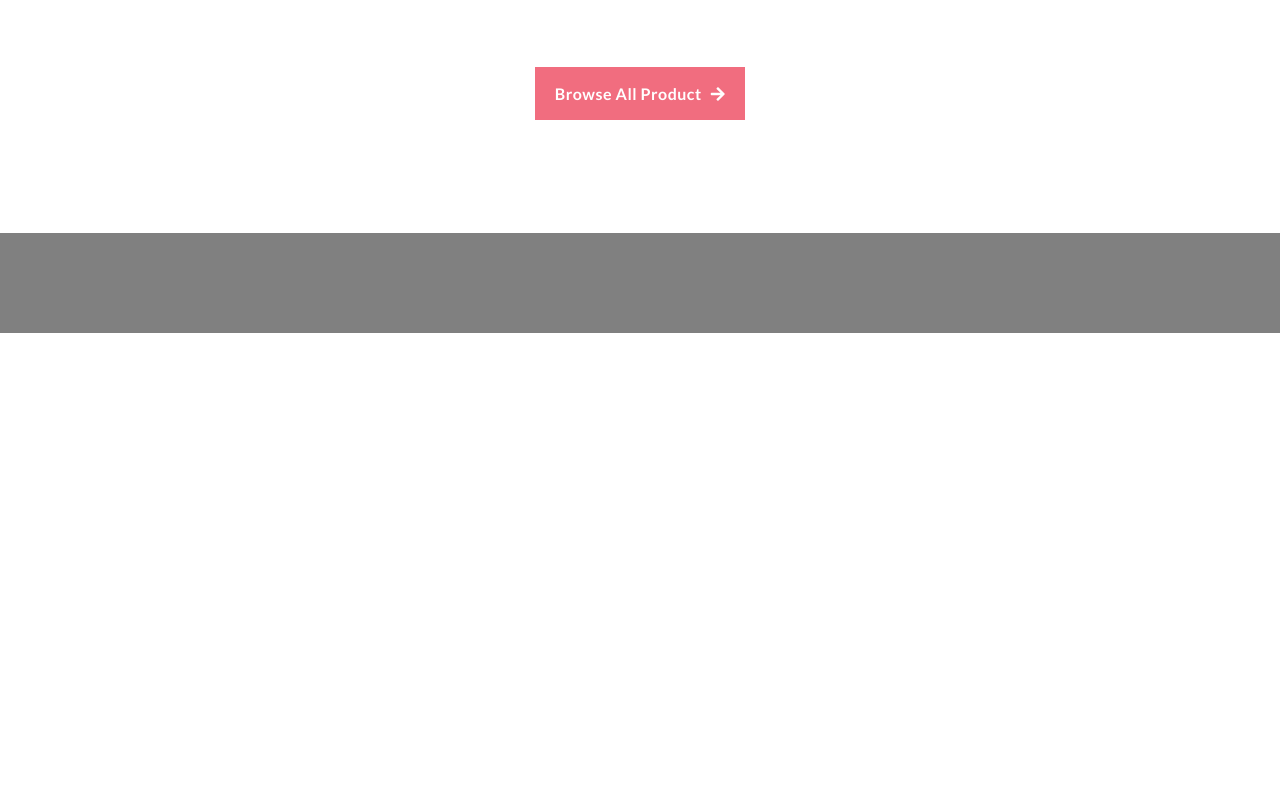
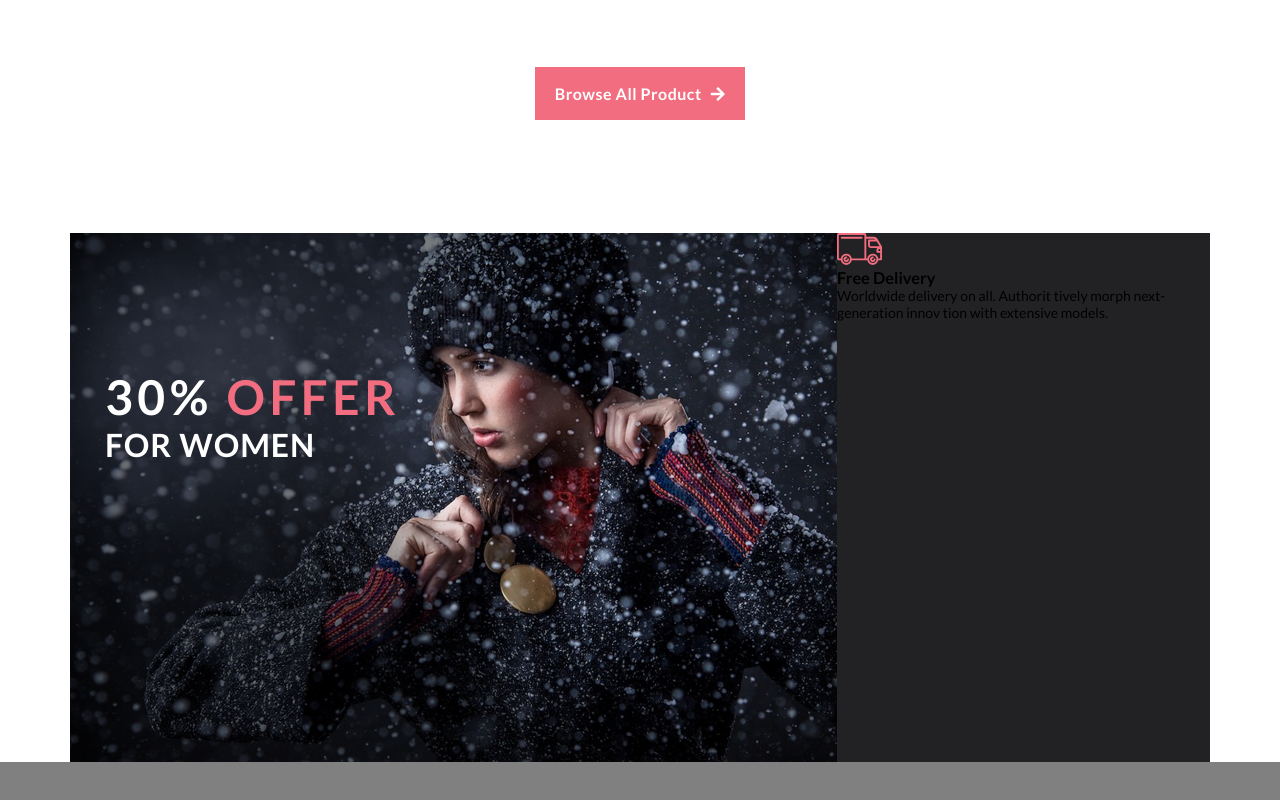
Before and after one commit to konboo/Lesson-1, a plain HTML site: page index.html in a window 1280 px wide. Shown: the part 2693-3493 px from the top of the page. Before the commit the page ends 3026 px from the top, so only its background shows below. Drawn offline with Linux system fonts and the light colour scheme.

Commit message:
create new content section and start adding styles

```diff
--- a/#source/scss/style.scss
+++ b/#source/scss/style.scss
@@ -328,6 +328,49 @@ li {
 .fa-arrow-right {
 	padding-left: 9px;
 }
+.offer {
+	display: flex;
+}
+.offer__left {
+	background: url(../img/offer/1.png) no-repeat;
+	position: relative;
+}
+.overlay {
+	width: 767px;
+	height: 529px;
+}
+
+
+.offer__left-content {
+	position: absolute;
+	top: 135px;
+	left: 35px;
+	max-width: 300px;
+	color: #ffffff;
+	font-size: 32px;
+	font-weight: 700;
+	text-transform: uppercase;
+	letter-spacing: 4.5px;
+	& span {
+		color: #f16d7f;
+	}
+	& p {
+		letter-spacing: 0.9px;
+	}
+}
+.offer__right {
+	width: 373px;
+	height: 529px;
+	background-color: #222224;
+}
+.delivery {
+
+}
+.offer__img {}
+.offer__text {}
+.sales {}
+.quality {}
+
 .footer {
   height: 100px;
   background-color: grey;
--- a/index.html
+++ b/index.html
@@ -193,6 +193,32 @@
 					<a href="#" class="button all-prod-btn">Browse All Product<i class="fas fa-arrow-right"></i></a>
 				</div>
 			</div>
+			<div class="offer center">
+				<div class="offer__left">
+					<div class="overlay">
+						<img src="img/offer/overlay.png" alt="overlay" class="overlay__img">
+					</div>
+					<div class="offer__left-content">
+						<h2>30% <span>OFFER</span></h2>
+						<p>FOR WOMEN</p>
+					</div>
+				</div>
+				<div class="offer__right">
+					<div class="delivery">
+						<img src="img/offer/bus.svg" alt="delivery" class="offer__img">
+						<div class="offer__text">
+							<h3>Free Delivery</h3>
+							<p>Worldwide delivery on all. Authorit tively morph next-generation innov tion with extensive models.</p>
+						</div>
+					</div>
+					<div class="sales">
+
+					</div>
+					<div class="quality">
+
+					</div>
+				</div>
+			</div>
 		</div>
 		<footer class="footer"></footer>
 	</div>
```
Also changed, not shown: css/style.css, img/offer/1.png (added), img/offer/bus.svg (added), img/offer/corona.svg (added), img/offer/overlay.png (added), img/offer/percent.svg (added).
